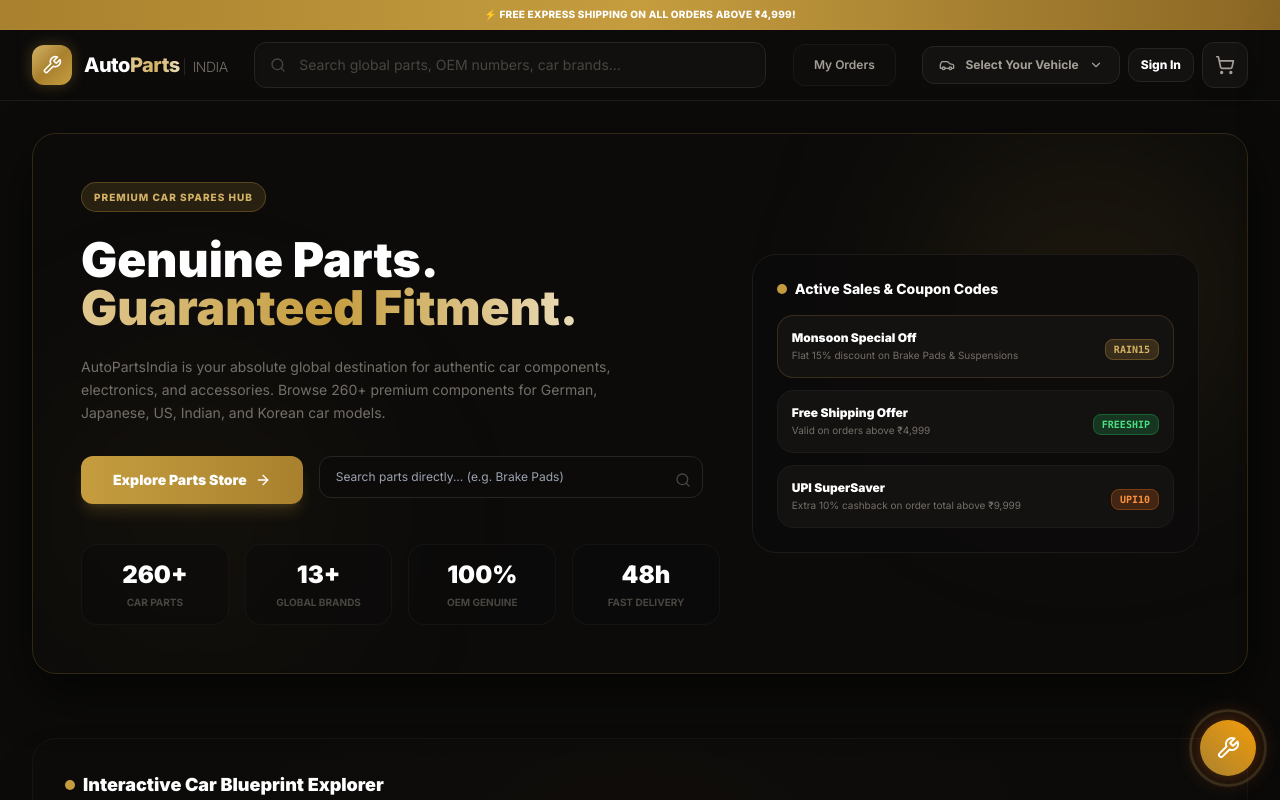
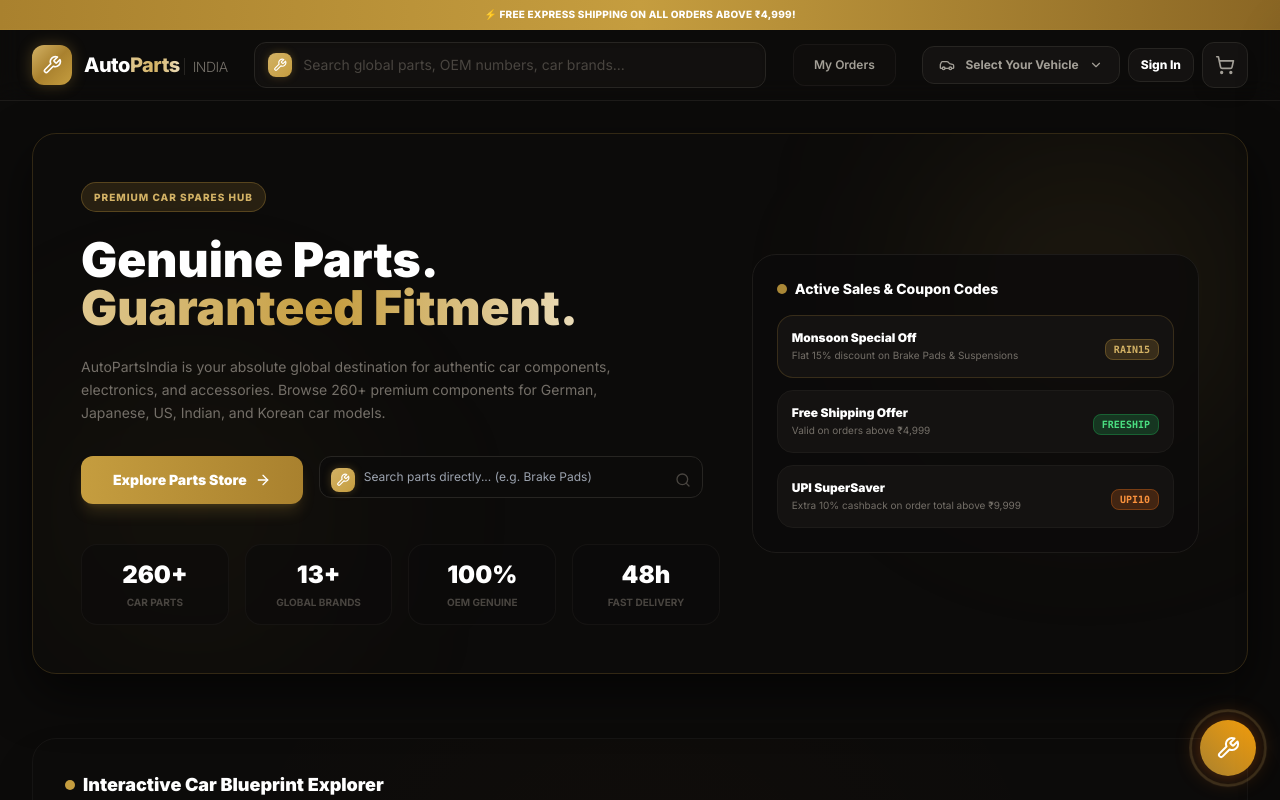
Before and after one commit to calixjordan/autopartsstore, a Next.js app: page / in a window 1280 px wide. Shown: the top 800 px of the page. Built offline with nearby package versions, Linux system fonts and the light colour scheme.

Commit message:
Add branded logo prefix inside search inputs and implement a luxury brand loader preloader on mount

```diff
--- a/src/app/globals.css
+++ b/src/app/globals.css
@@ -105,4 +105,17 @@
   .animate-pulse-slow {
     animation: pulse 3s cubic-bezier(0.4, 0, 0.6, 1) infinite;
   }
+
+  .animate-spin-slow {
+    animation: spin 6s linear infinite;
+  }
+
+  .animate-loader-progress {
+    animation: loader-progress 1.8s ease-in-out forwards;
+  }
+
+  @keyframes loader-progress {
+    0% { width: 0%; }
+    100% { width: 100%; }
+  }
 }
--- a/src/app/page.tsx
+++ b/src/app/page.tsx
@@ -595,12 +595,15 @@ function StoreContent() {
                   </button>
 
                   <form onSubmit={handleSearchSubmit} className="flex-1 min-w-[200px] max-w-sm relative">
+                    <div className="absolute left-3 top-1/2 -translate-y-1/2 flex items-center justify-center w-6 h-6 rounded-lg bg-gradient-to-br from-brand-400 to-brand-500 shadow-[0_0_8px_rgba(197,157,63,0.3)]">
+                      <Wrench className="w-3.5 h-3.5 text-white pointer-events-none" />
+                    </div>
                     <input
                       type="text"
                       placeholder="Search parts directly... (e.g. Brake Pads)"
                       value={searchInput}
                       onChange={(e) => setSearchInput(e.target.value)}
-                      className="w-full bg-dark-900 border border-dark-600 focus:border-brand-500 rounded-xl pl-4 pr-10 py-3 text-xs text-white outline-none"
+                      className="w-full bg-dark-900 border border-dark-600 focus:border-brand-500 rounded-xl pl-11 pr-10 py-3 text-xs text-white outline-none"
                     />
                     <button type="submit" className="absolute right-3 top-1/2 -translate-y-1/2 text-dark-400 hover:text-white">
                       <Search className="w-4 h-4" />
@@ -703,15 +706,35 @@ function StoreContent() {
 }
 
 export default function HomePage() {
-  const [mounted, setMounted] = useState(false);
+  const [loading, setLoading] = useState(true);
+
   useEffect(() => {
-    setMounted(true);
+    const timer = setTimeout(() => {
+      setLoading(false);
+    }, 1800);
+    return () => clearTimeout(timer);
   }, []);
 
-  if (!mounted) {
+  if (loading) {
     return (
-      <div className="flex items-center justify-center h-96">
-        <Loader2 className="w-8 h-8 text-brand-500 animate-spin" />
+      <div className="fixed inset-0 bg-[#0c0b0a] z-50 flex flex-col items-center justify-center gap-6 select-none animate-fade-in">
+        {/* Animated glowing loader logo */}
+        <div className="relative w-24 h-24 rounded-3xl bg-gradient-to-br from-brand-400 via-brand-600 to-brand-500 flex items-center justify-center shadow-[0_0_50px_rgba(197,157,63,0.3)]">
+          <Wrench className="w-12 h-12 text-white animate-spin-slow" />
+          <div className="absolute inset-0 rounded-3xl bg-white/10" />
+        </div>
+        <div className="text-center space-y-2">
+          <span className="font-extrabold text-2xl text-white tracking-tight block">
+            Auto<span className="bg-gradient-to-r from-brand-300 via-brand-400 to-brand-200 bg-clip-text text-transparent">Parts</span><span className="text-dark-300 font-light text-sm ml-1 border-l border-dark-600 pl-2">INDIA</span>
+          </span>
+          <p className="text-[10px] text-brand-400 font-extrabold tracking-widest uppercase animate-pulse">
+            Loading Genuine OEM Spares
+          </p>
+        </div>
+        {/* Progress bar shimmer line */}
+        <div className="w-40 h-1 bg-dark-800 rounded-full overflow-hidden">
+          <div className="h-full bg-gradient-to-r from-brand-500 to-brand-300 rounded-full animate-loader-progress" />
+        </div>
       </div>
     );
   }
--- a/src/components/Navbar.tsx
+++ b/src/components/Navbar.tsx
@@ -98,11 +98,13 @@ export function Navbar() {
           >
             <div className="absolute inset-0 bg-gradient-to-r from-brand-500/20 to-brand-600/20 rounded-xl opacity-0 group-focus-within:opacity-100 blur transition-all duration-500" />
             <div className="relative flex w-full">
-              <Search className="absolute left-4 top-1/2 -translate-y-1/2 w-4 h-4 text-dark-400 group-focus-within:text-brand-400 transition-colors pointer-events-none" />
+              <div className="absolute left-3.5 top-1/2 -translate-y-1/2 flex items-center justify-center w-6 h-6 rounded-lg bg-gradient-to-br from-brand-400 to-brand-500 shadow-[0_0_8px_rgba(197,157,63,0.3)]">
+                <Wrench className="w-3.5 h-3.5 text-white pointer-events-none" />
+              </div>
               <input
                 type="search"
                 placeholder="Search global parts, OEM numbers, car brands..."
-                className="w-full bg-dark-800/80 hover:bg-dark-800 text-white placeholder-dark-400 pl-11 pr-4 py-3 rounded-xl border border-dark-600 focus:border-brand-500 focus:bg-dark-900 focus:outline-none focus:ring-1 focus:ring-brand-500/50 shadow-inner transition-all duration-300 text-sm"
+                className="w-full bg-dark-800/80 hover:bg-dark-800 text-white placeholder-dark-400 pl-12 pr-4 py-3 rounded-xl border border-dark-600 focus:border-brand-500 focus:bg-dark-900 focus:outline-none focus:ring-1 focus:ring-brand-500/50 shadow-inner transition-all duration-300 text-sm"
                 value={searchQuery}
                 onChange={(e) => setSearchQuery(e.target.value)}
               />
```
